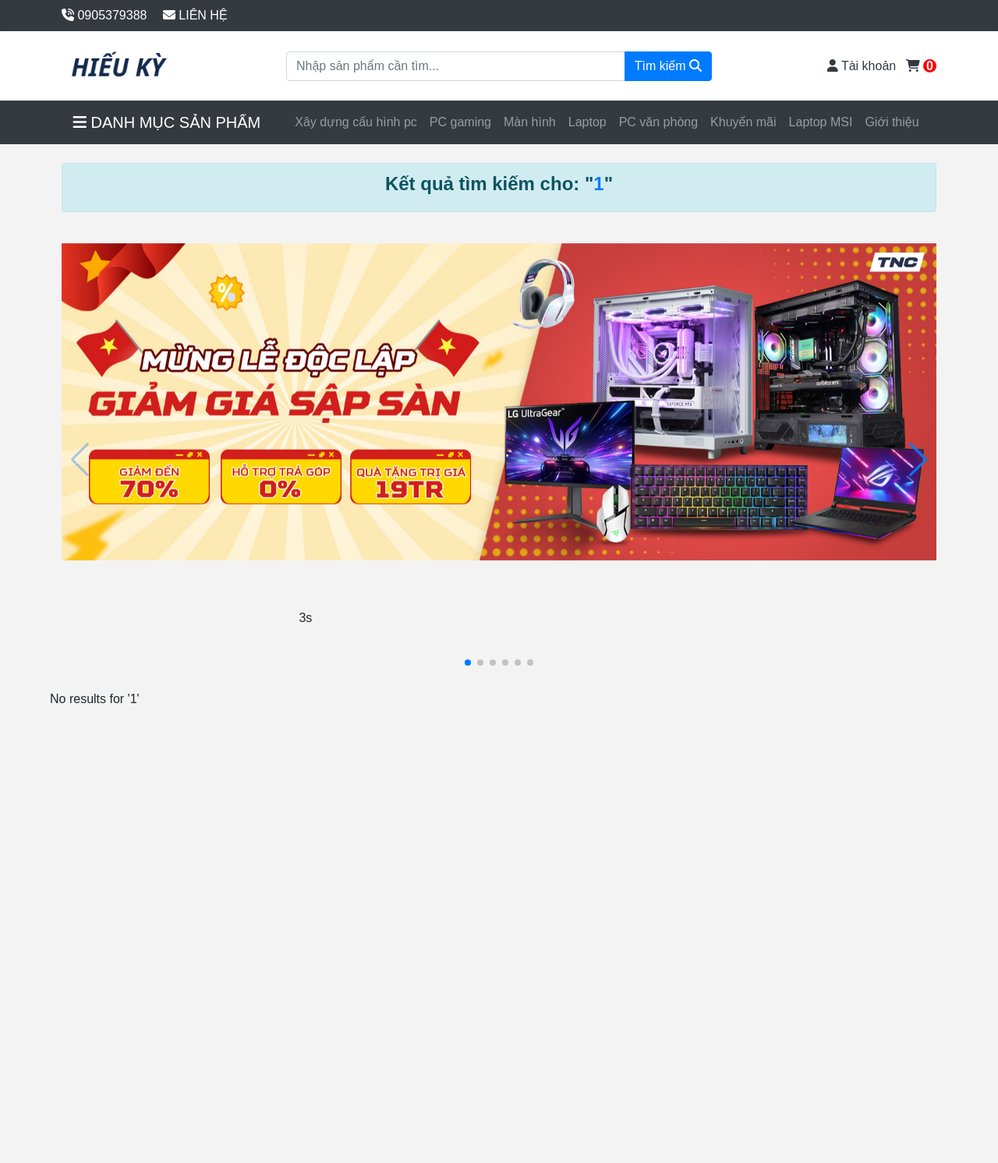
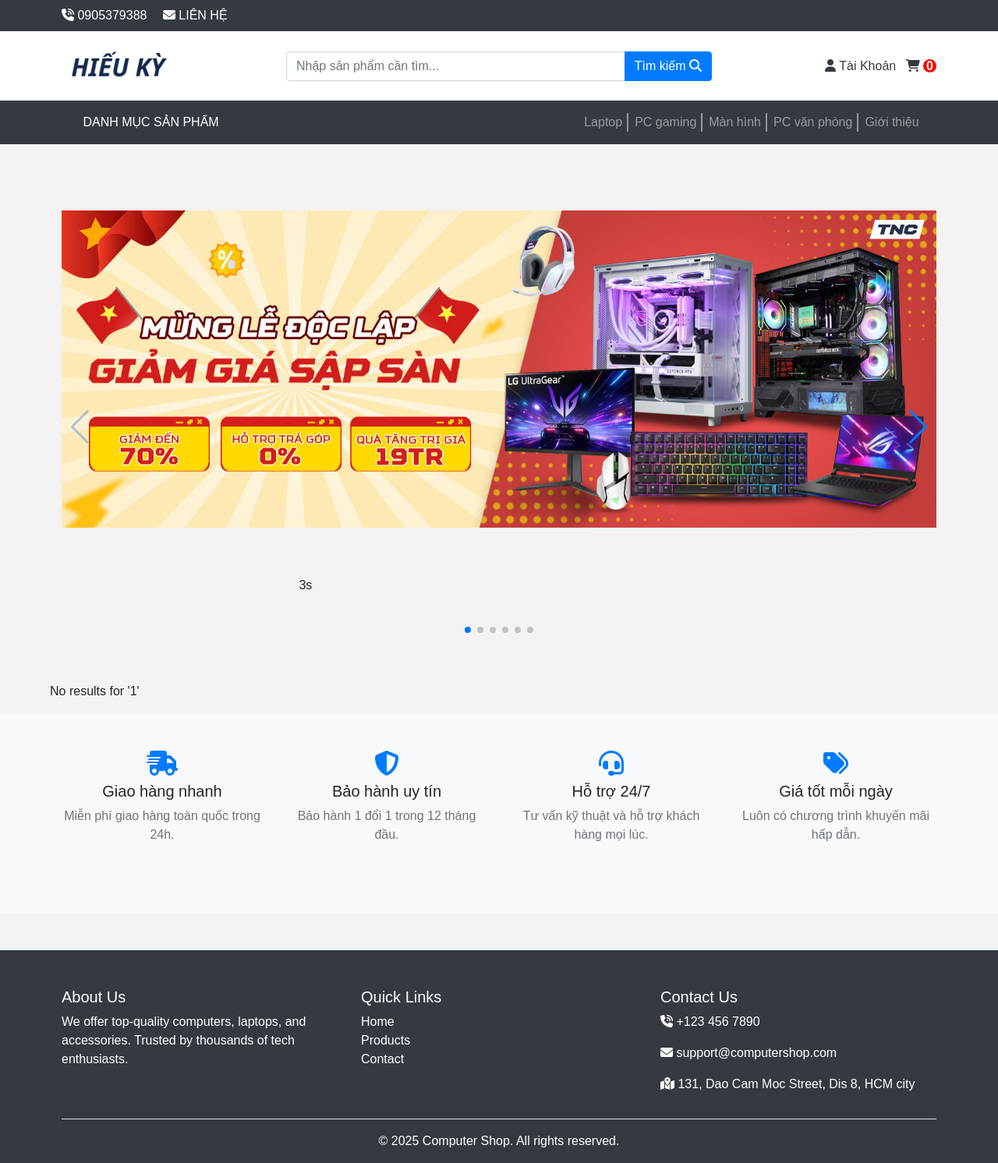
Before and after one commit to LyraeNgo/CNPM_WEB, a PHP site: page /productShow.php?search=1 in a window 1280 px wide. Shown: the whole page at 78% size. Before the commit the page ends 902 px from the top, so only its background shows below. Run offline with PHP 8.4, Linux system fonts and the light colour scheme; data comes from the database, SQL or seed files in the repository; data that the repository does not hold is empty.

Commit message:
update productShow

```diff
--- a/productShow.php
+++ b/productShow.php
@@ -13,11 +13,12 @@ $searchTerm = mysqli_real_escape_string($conn, $searchTerm); // sanitize
 <head>
     <meta charset="UTF-8">
     <meta name="viewport" content="width=device-width, initial-scale=1.0">
-    <title>GIANG-HIEUKY</title>
+    <title>COMPUTER SHOP</title>
     <link rel="stylesheet" href="https://cdnjs.cloudflare.com/ajax/libs/font-awesome/6.4.0/css/all.min.css" />
     <link rel="stylesheet" href="https://cdnjs.cloudflare.com/ajax/libs/twitter-bootstrap/4.6.0/css/bootstrap.min.css">
     <link rel="stylesheet" href="https://cdn.jsdelivr.net/npm/swiper@11/swiper-bundle.min.css" />
     <link rel="stylesheet" href="asset/css/style.css">
+    <script src="main.js"></script>
     <style>
         .page-top, header {
             color: whitesmoke;
@@ -27,10 +28,10 @@ $searchTerm = mysqli_real_escape_string($conn, $searchTerm); // sanitize
         }
     </style>
 </head>
-<body>
-
+<body style="padding-top: 100px;">
+<div class="fixed-top">
 <!-- Top Contact -->
-<section class="page-top py-2 bg-dark text-white">
+<section class="page-top py-2 bg-dark text-white ">
     <div class="container">
         <div class="row">
             <div class="col text-center text-md-left">
@@ -64,8 +65,21 @@ $searchTerm = mysqli_real_escape_string($conn, $searchTerm); // sanitize
             <!-- account and cart -->
             <div class="col-12 col-md-3 text-center text-md-right text-dark">
                 <ul class="list-inline mb-0">
-                    <li class="list-inline-item"><a href="account.php"><i class="fa-solid fa-user"></i> Tài khoản</a></li>
-                    <li class="list-inline-item "><i class="fa-solid fa-cart-shopping"></i> <span class="dot-cart">0</span></li>
+
+<li class="list-inline-item">
+  <?php if (isset($_SESSION['username'])): ?>
+    <span class="text-muted"><i class="fa-solid fa-user"></i> <?= htmlspecialchars($username) ?></span>
+  <?php else: ?>
+    <a href="account.php"><i class="fa-solid fa-user"></i> Tài Khoản</a>
+  <?php endif; ?>
+</li>
+
+<?php if (isset($_SESSION['username'])): ?>
+  <li class="list-inline-item">
+    <a href="logout.php" class="text-danger"><i class="fa-solid fa-right-from-bracket"></i> Đăng xuất</a>
+  </li>
+<?php endif; ?>
+                    <li class="list-inline-item"><a href="cart.php" class="text-dark"><i class="fa-solid fa-cart-shopping"></i> <span class="dot-cart">0</span></a></li>
                 </ul>
             </div>
         </div>
@@ -73,34 +87,72 @@ $searchTerm = mysqli_real_escape_string($conn, $searchTerm); // sanitize
 </header>
 
 <!-- Navigation Menu -->
+<!-- NAVBAR -->
 <nav class="navbar navbar-expand-md navbar-dark bg-dark">
   <div class="container">
-        <a class="navbar-brand" href="#"><i class="fa-solid fa-bars"></i> DANH MỤC SẢN PHẨM</a>
+    <!-- Mobile toggle -->
     <button class="navbar-toggler" type="button" data-toggle="collapse" data-target="#navbarNav">
-            <span class="navbar-toggler-icon"> </span>
+      <span class="navbar-toggler-icon"></span>
     </button>
+
+    <!-- Category toggle button -->
+    <button class="btn  ml-auto text-white" type="button" data-toggle="collapse" data-target="#cate">
+      DANH MỤC SẢN PHẨM
+    </button>
+
+    <!-- Main menu -->
     <div class="collapse navbar-collapse" id="navbarNav">
-            <ul class="navbar-nav ml-auto justify-content-center">
-                <li class="nav-item"><a class="nav-link" href="#">Xây dựng cấu hình pc</a></li>
+      <ul class="navbar-nav ml-auto header-top-user_cart">
+        <li class="nav-item"><a class="nav-link" href="#">Laptop</a></li>
         <li class="nav-item"><a class="nav-link" href="#">PC gaming</a></li>
         <li class="nav-item"><a class="nav-link" href="#">Màn hình</a></li>
-                <li class="nav-item"><a class="nav-link" href="#">Laptop</a></li>
         <li class="nav-item"><a class="nav-link" href="#">PC văn phòng</a></li>
-                <li class="nav-item"><a class="nav-link" href="#">Khuyến mãi</a></li>
-                <li class="nav-item"><a class="nav-link" href="#">Laptop MSI</a></li>
-                <li class="nav-item"><a class="nav-link" href="#">Giới thiệu</a></li>
+        <li class="nav-item"><a class="nav-link" href="about.html">Giới thiệu</a></li>
       </ul>
     </div>
   </div>
 </nav>
-<div class="container my-4">
-    <div class="alert alert-info text-center ">
-       <h4 class="font-weight-bold">Kết quả tìm kiếm cho: "<span class="text-primary"><?= htmlspecialchars($_GET['search']) ?></span>"</h4>
+
+<!-- CATEGORY GRID -->
+<div class="container collapse" id="cate">
+  <div class="row">
+    <?php
+      require_once("./BE/db.php");
+      $conn = create_connection();
+      $sql = "SELECT * FROM category";
+      $category = $conn->query($sql);
+
+      if ($category && $category->num_rows > 0) {
+          while ($row = $category->fetch_assoc()) { ?>
+            <div class="col-6 col-md-3 col-lg-2 mb-3">
+              <a href="productShow.php?search=<?=$row['name']?>">
+              <div class="category-box text-white text-center py-2 px-2 rounded shadow-sm border">
+                <?= htmlspecialchars($row['name']) ?>
+              </div>
+              </a>
+            </div>
+    <?php }
+      } else {
+        echo '<div class="col-12 text-danger">Không có danh mục!</div>';
+      }
+    ?>
   </div>
 </div>
 
+
+
+</div>
+
+<!-- searching result -->
+ <div class="container my-4">
+    <div class="alert alert-info text-center font-weight-bold">
+        Kết quả tìm kiếm cho: "<span class="text-primary"><?= htmlspecialchars($_GET['search']) ?></span>"
+    </div>
+</div>
+
+
 <!-- Slider -->
-<section class="section-slider py-3">
+<section class="section-slider py-5 mt-5 pt-5">
     <div class="container">
         <div class="swiper mySwiper">
             <div class="swiper-wrapper">
@@ -122,7 +174,7 @@ $searchTerm = mysqli_real_escape_string($conn, $searchTerm); // sanitize
     </div>
 </section>
 
-<!-- Popular Products -->
+<!-- Searching Product -->
 <div class="container">
     <div class="row ">
 
@@ -133,6 +185,7 @@ $result = mysqli_query($conn, $sql);
 
 if (mysqli_num_rows($result) > 0) {
     while ($row = mysqli_fetch_assoc($result)) {
+        $pID = $row['productId'];
         $pname = $row['name'];
         $price = $row['price'];
         $des = $row['description'];
@@ -161,6 +214,36 @@ if (mysqli_num_rows($result) > 0) {
 ?>
 </div>
 </div>
+<section class="py-5 bg-light">
+  <div class="container">
+    <div class="row text-center">
+      <!-- Feature 1 -->
+      <div class="col-12 col-md-3 mb-4">
+        <i class="fa-solid fa-truck-fast fa-2x text-primary mb-2"></i>
+        <h5>Giao hàng nhanh</h5>
+        <p class="text-muted">Miễn phí giao hàng toàn quốc trong 24h.</p>
+      </div>
+      <!-- Feature 2 -->
+      <div class="col-12 col-md-3 mb-4">
+        <i class="fa-solid fa-shield-halved fa-2x text-primary mb-2"></i>
+        <h5>Bảo hành uy tín</h5>
+        <p class="text-muted">Bảo hành 1 đổi 1 trong 12 tháng đầu.</p>
+      </div>
+      <!-- Feature 3 -->
+      <div class="col-12 col-md-3 mb-4">
+        <i class="fa-solid fa-headset fa-2x text-primary mb-2"></i>
+        <h5>Hỗ trợ 24/7</h5>
+        <p class="text-muted">Tư vấn kỹ thuật và hỗ trợ khách hàng mọi lúc.</p>
+      </div>
+      <!-- Feature 4 -->
+      <div class="col-12 col-md-3 mb-4">
+        <i class="fa-solid fa-tags fa-2x text-primary mb-2"></i>
+        <h5>Giá tốt mỗi ngày</h5>
+        <p class="text-muted">Luôn có chương trình khuyến mãi hấp dẫn.</p>
+      </div>
+    </div>
+  </div>
+</section>
 
 <!-- Scripts -->
 <script src="https://code.jquery.com/jquery-3.6.0.min.js"></script>
@@ -193,4 +276,47 @@ if (mysqli_num_rows($result) > 0) {
     });
 </script>
 </body>
+<footer class="bg-dark text-white pt-5 pb-3 mt-5">
+  <div class="container">
+    <div class="row">
+      <!-- About Us -->
+      <div class="col-md-4">
+        <h5>About Us</h5>
+        <p>We offer top-quality computers, laptops, and accessories. Trusted by thousands of tech enthusiasts.</p>
+      </div>
+
+      <!-- Quick Links -->
+      <div class="col-md-4">
+        <h5>Quick Links</h5>
+        <ul class="list-unstyled">
+          <li><a href="index.php" class="text-white">Home</a></li>
+          <li><a href="products.php" class="text-white">Products</a></li>
+          <li><a href="contact.html" class="text-white">Contact</a></li>
+        </ul>
+      </div>
+
+      <!-- Contact -->
+      <div class="col-md-4">
+        <h5>Contact Us</h5>
+        <p><i class="fa-solid fa-phone-volume"></i> +123 456 7890</p>
+        <p><i class="fa-solid fa-envelope"></i> support@computershop.com</p>
+        <p><i class="fa-solid fa-map-location-dot"></i> 131, Dao Cam Moc Street, Dis 8, HCM city</p>
+      </div>
+    </div>
+
+
+
+
+    <hr class="bg-light">
+
+    <div class="text-center">
+      &copy; <?php echo date("Y"); ?> Computer Shop. All rights reserved.
+    </div>
+  </div>
+</footer>
+<!-- Scroll to Top Button -->
+<button onclick="topFunction()" id="scrollTopBtn" class="btn btn-primary" style="font-weight: bolder; ">
+  ↑
+</button>
+
 </html>
```
Lines whose indentation alone changed are shown as unchanged.
